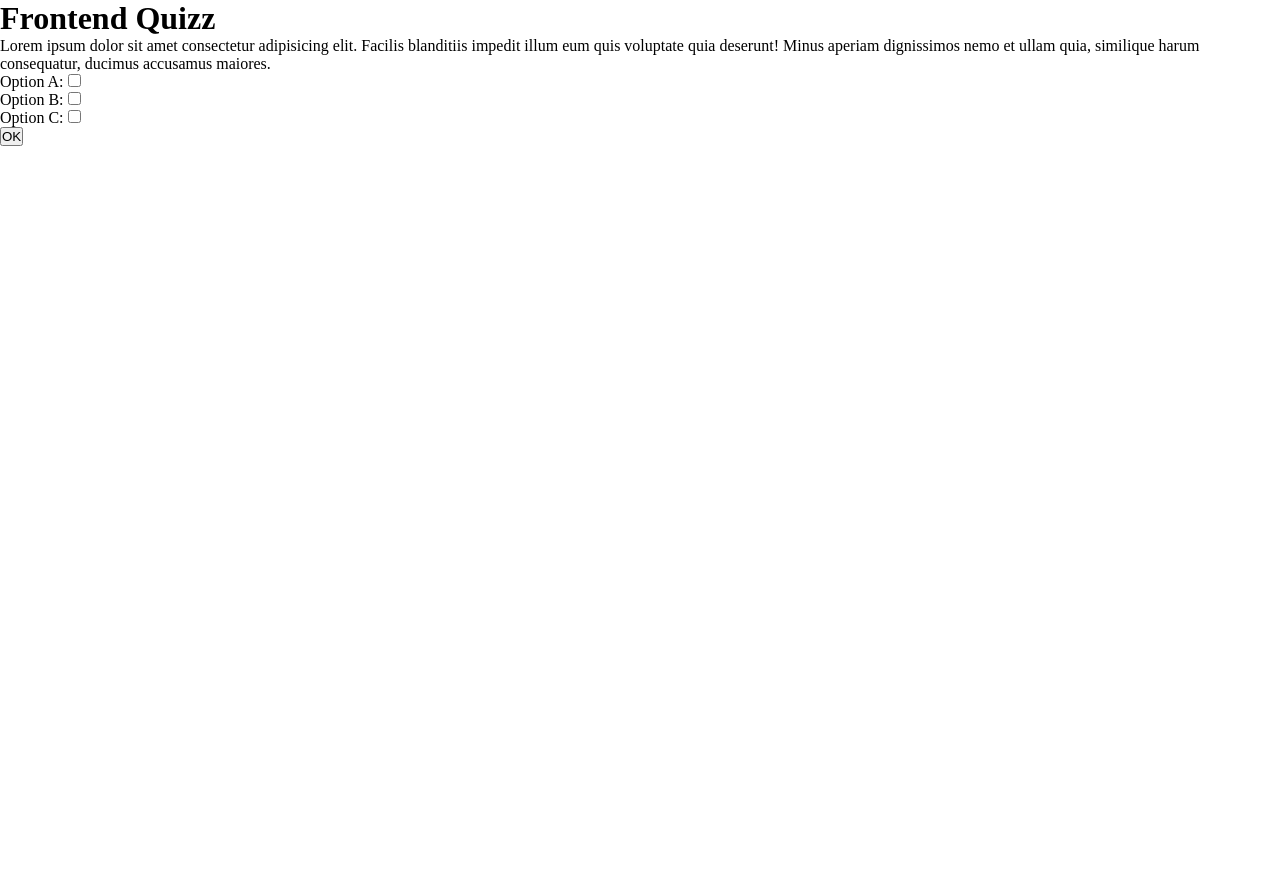
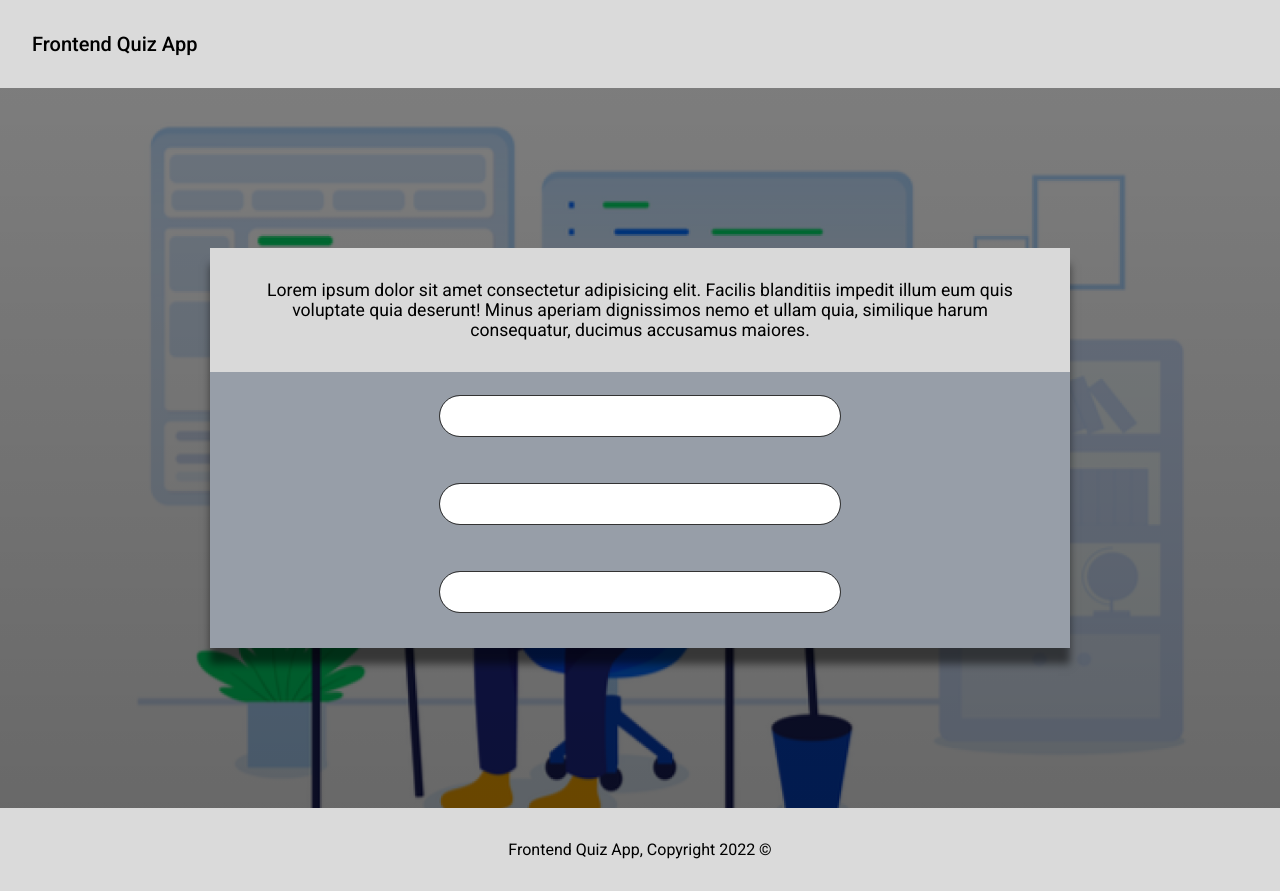
Before and after one commit to s-jez/Frontend_Quiz, a website built with Parcel: page src/index.html in a window 1280 px wide. Before the commit the page ends 800 px from the top, so only its background shows below. Built offline with nearby package versions, Linux system fonts and the light colour scheme.

Commit message:
Add layout styles to website

```diff
--- a/src/abstracts/_variables.scss
+++ b/src/abstracts/_variables.scss
@@ -0,0 +1,4 @@
+$nav-color: #DADADA;
+$form-color: #979EA8;
+$form-header-color: #D9D9D9;
+$white: #fff;
--- /dev/null
+++ b/src/base/__typgoraphy.scss
@@ -0,0 +1,3 @@
+body {
+  font-family: 'Roboto', sans-serif;
+}
--- /dev/null
+++ b/src/components/__footer.scss
@@ -0,0 +1,7 @@
+footer{
+  background-color: $nav-color;
+  text-align: center;
+  padding: 2rem;
+  font-size: 1rem;
+  margin-top: 10rem;
+}
--- /dev/null
+++ b/src/components/__nav.scss
@@ -0,0 +1,7 @@
+nav {
+  background-color: $nav-color;
+  padding: 2rem;
+  font-size: 1.25rem;
+  font-weight: 500;
+  margin-bottom: 10rem;
+}
--- /dev/null
+++ b/src/components/__quiz.scss
@@ -0,0 +1,38 @@
+.quiz {
+  background-color: $form-color;
+  margin: auto;
+  text-align: center;
+  max-width: 860px;
+  height: 50vh;
+  color: $white;
+  box-shadow: 0 1rem 0.5rem rgba(0, 0, 0, 0.5);
+  &__answer {
+    background-color: $form-header-color;
+    padding: 2rem;
+    font-size: 1.1rem;
+    color: #000;
+  }
+  &__form {
+    width: 100%;
+    display: grid;
+    place-items: center;
+  }
+  &__input {
+    height: 2.5rem;
+    width: 25rem;
+    border-radius: 2.5rem;
+    margin: 1.5rem;
+    border: 0;
+    outline: 1px solid #333;
+    -webkit-appearance: none;
+    &:hover {
+      background: rgba(0, 0, 0, 0.1);
+      cursor: pointer;
+    }
+  }
+}
+@media (max-width: 768px) {
+  .quiz {
+    width: 90%;
+  }
+}
--- a/src/index.html
+++ b/src/index.html
@@ -4,28 +4,33 @@
     <meta charset="UTF-8" />
     <meta http-equiv="X-UA-Compatible" content="IE=edge" />
     <meta name="viewport" content="width=device-width, initial-scale=1.0" />
+    <link rel="preconnect" href="https://fonts.googleapis.com">
+    <link rel="preconnect" href="https://fonts.gstatic.com" crossorigin>
+    <link href="https://fonts.googleapis.com/css2?family=Roboto:wght@100;300;400;500&display=swap" rel="stylesheet">
     <title>Frontend Quiz App</title>
     <link rel="stylesheet" href="index.scss" />
   </head>
   <body>
-    <h1>Frontend Quizz</h1>
+    <nav>
+      <span>Frontend Quiz App</span>
+    </nav>
+    <main>
       <div class="quiz">
         <div class="quiz__answer">
           Lorem ipsum dolor sit amet consectetur adipisicing elit. Facilis
-        blanditiis impedit illum eum quis voluptate quia deserunt! Minus aperiam
-        dignissimos nemo et ullam quia, similique harum consequatur, ducimus
-        accusamus maiores.
+          blanditiis impedit illum eum quis voluptate quia deserunt! Minus
+          aperiam dignissimos nemo et ullam quia, similique harum consequatur,
+          ducimus accusamus maiores.
         </div>
         <form class="quiz__form">
-        <label id="optA">Option A:</label>
-        <input type="checkbox" id="optA" /> <br />
-        <label id="optB">Option B:</label>
-        <input type="checkbox" id="optB" /> <br />
-        <label id="optC">Option C:</label>
-        <input type="checkbox" id="optC" /> <br />
-        <input type="submit" value="OK" />
+            <input type="text" id="optA" class="quiz__input" readonly/>
+            <input type="text" id="optB" class="quiz__input" readonly/>
+            <input type="text" id="optC" class="quiz__input" readonly />
         </form>
-    </div>
+    </main>
+    <footer>
+      <span>Frontend Quiz App, Copyright 2022 &copy;</span>
+    </footer>
     <script src="../index.js" type="module"></script>
   </body>
 </html>
--- a/src/index.scss
+++ b/src/index.scss
@@ -1 +1,10 @@
-@import "base/reset"
+@import "abstracts/_variables";
+
+@import "base/reset";
+@import "base/_typgoraphy";
+
+@import "components/_quiz";
+@import "components/_nav";
+@import "components/_footer";
+
+@import "pages/home";
--- a/src/pages/_home.scss
+++ b/src/pages/_home.scss
@@ -0,0 +1,6 @@
+body {
+  background: linear-gradient(to bottom, rgba(0, 0, 0, 0.5), rgba(0, 0, 0, 0.6)), url('./images/bg.png');
+  background-size: cover;
+  background-repeat: no-repeat;
+  background-position: bottom;
+}
```
Also changed, not shown: src/base/typgoraphy.scss (deleted), src/images/bg.png (added). Lines whose indentation alone changed are shown as unchanged.
